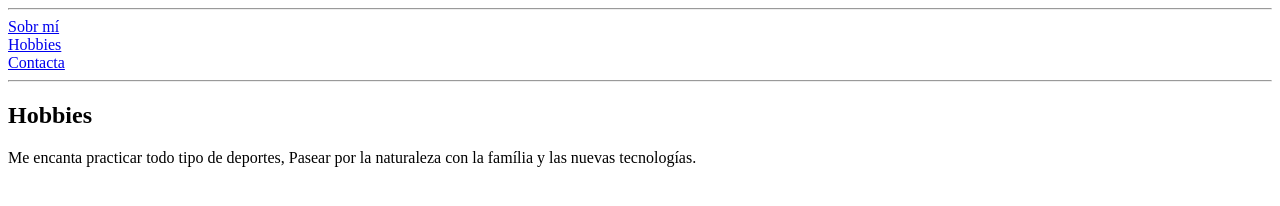
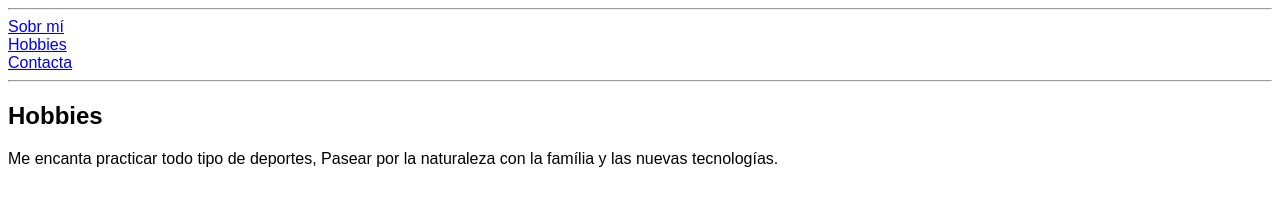
Before and after one commit to Quim-o/cv, a plain HTML site: page Sobre Mí/hobbies.html in a window 1280 px wide. Drawn offline with Linux system fonts and the light colour scheme; files that its build step writes are made by us from their sources.

Commit message:
modified:   "Sobre M\303\255/contacta.html" 	modified:   "Sobre M\303\255/hobbies.html" 	modified:   contact-me.html

```diff
--- a/Sobre Mí/hobbies.html
+++ b/Sobre Mí/hobbies.html
@@ -4,7 +4,7 @@
     <meta charset="UTF-8">
     <meta name="viewport" content="width=device-width, initial-scale=1.0">
     <title>Hobbies</title>
-    <link rel="stylesheet" href="css/styles.css">
+    <link rel="stylesheet" href="style.css">
 </head>
 
 <body>
```
Also changed, not shown: Sobre Mí/contacta.html (+1 -1 lines), contact-me.html (+1 -0 lines).
